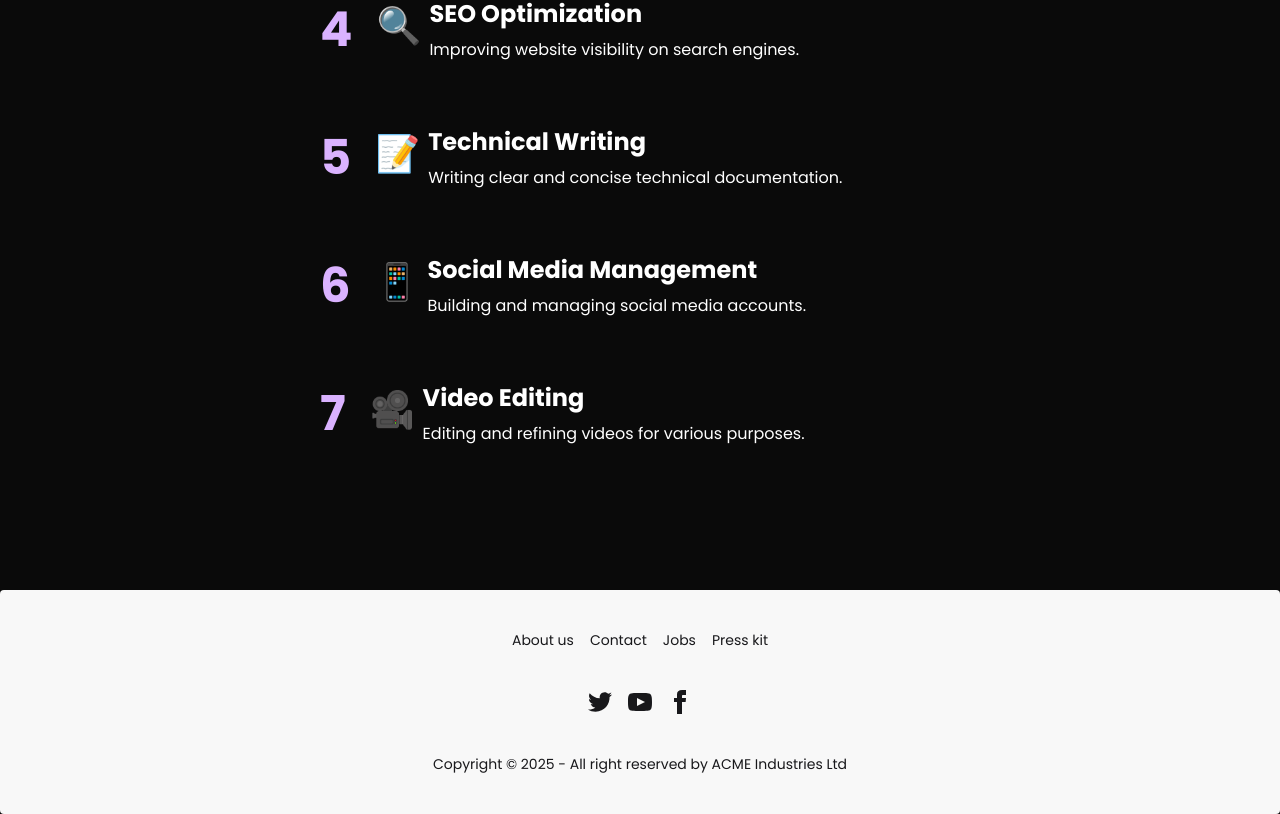
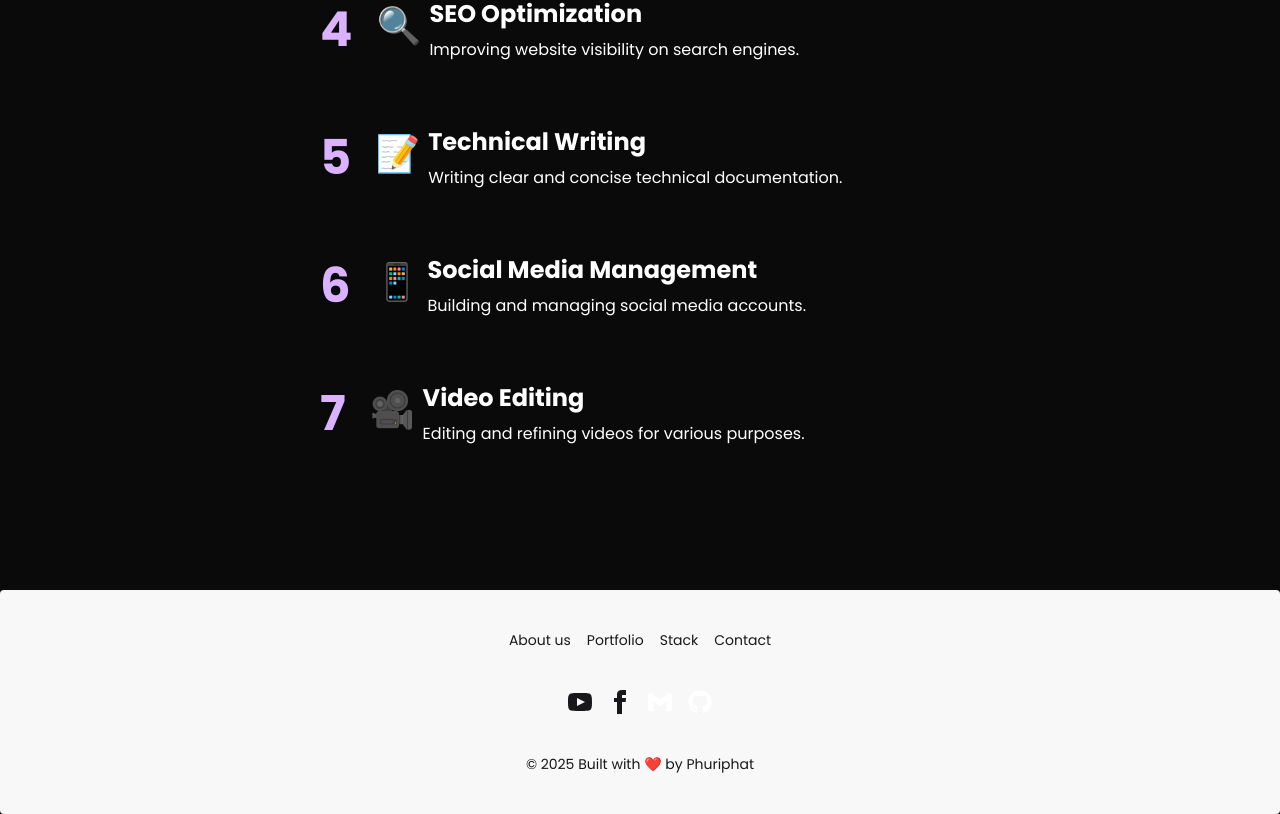
Before and after one commit to phuriphatSK/phuriphat-suknukul-portfolio, a Next.js app: page / in a window 1280 px wide. Shown: the part 4216-5030 px from the top of the page. Built offline with nearby package versions, Linux system fonts and the light colour scheme.

Commit message:
Refactor Footer component to use Link for navigation; add social media icons and update copyright text

```diff
--- a/components/Footer.tsx
+++ b/components/Footer.tsx
@@ -1,3 +1,7 @@
+import Link from "next/link";
+import { SiGmail } from "react-icons/si";
+import { FaGithub } from "react-icons/fa";
+
 export const Footer = () => {
   return (
     <footer
@@ -5,25 +9,27 @@ export const Footer = () => {
       id="contact"
     >
       <nav className="grid grid-flow-col gap-4">
-        <a className="link link-hover">About us</a>
-        <a className="link link-hover">Contact</a>
-        <a className="link link-hover">Jobs</a>
-        <a className="link link-hover">Press kit</a>
+        <Link href="#about" className="link link-hover">
+          About us
+        </Link>
+        <Link href="#portfolio" className="link link-hover">
+          Portfolio
+        </Link>
+        <Link href="#stack" className="link link-hover">
+          Stack
+        </Link>
+        <Link href="#contact" className="link link-hover">
+          Contact
+        </Link>
       </nav>
+
       <nav>
         <div className="grid grid-flow-col gap-4">
-          <a>
-            <svg
-              xmlns="http://www.w3.org/2000/svg"
-              width="24"
-              height="24"
-              viewBox="0 0 24 24"
-              className="fill-current"
-            >
-              <path d="M24 4.557c-.883.392-1.832.656-2.828.775 1.017-.609 1.798-1.574 2.165-2.724-.951.564-2.005.974-3.127 1.195-.897-.957-2.178-1.555-3.594-1.555-3.179 0-5.515 2.966-4.797 6.045-4.091-.205-7.719-2.165-10.148-5.144-1.29 2.213-.669 5.108 1.523 6.574-.806-.026-1.566-.247-2.229-.616-.054 2.281 1.581 4.415 3.949 4.89-.693.188-1.452.232-2.224.084.626 1.956 2.444 3.379 4.6 3.419-2.07 1.623-4.678 2.348-7.29 2.04 2.179 1.397 4.768 2.212 7.548 2.212 9.142 0 14.307-7.721 13.995-14.646.962-.695 1.797-1.562 2.457-2.549z"></path>
-            </svg>
-          </a>
-          <a>
+          <a
+            href="https://www.youtube.com/@phuriphatsuknukul972"
+            target="_blank"
+            rel="noopener noreferrer"
+          >
             <svg
               xmlns="http://www.w3.org/2000/svg"
               width="24"
@@ -34,7 +40,11 @@ export const Footer = () => {
               <path d="M19.615 3.184c-3.604-.246-11.631-.245-15.23 0-3.897.266-4.356 2.62-4.385 8.816.029 6.185.484 8.549 4.385 8.816 3.6.245 11.626.246 15.23 0 3.897-.266 4.356-2.62 4.385-8.816-.029-6.185-.484-8.549-4.385-8.816zm-10.615 12.816v-8l8 3.993-8 4.007z"></path>
             </svg>
           </a>
-          <a>
+          <a
+            href="https://www.facebook.com/phuriphat.suknukul"
+            target="_blank"
+            rel="noopener noreferrer"
+          >
             <svg
               xmlns="http://www.w3.org/2000/svg"
               width="24"
@@ -45,13 +55,25 @@ export const Footer = () => {
               <path d="M9 8h-3v4h3v12h5v-12h3.642l.358-4h-4v-1.667c0-.955.192-1.333 1.115-1.333h2.885v-5h-3.808c-3.596 0-5.192 1.583-5.192 4.615v3.385z"></path>
             </svg>
           </a>
+          {/* Gmail icon */}
+          <a href="mailto:phuriphatsuknukul@gmail.com" className="text-white">
+            <SiGmail size={24} />
+          </a>
+
+          {/* GitHub icon */}
+          <a
+            href="https://github.com/phuriphatSK"
+            target="_blank"
+            rel="noopener noreferrer"
+            className="text-white"
+          >
+            <FaGithub size={24} />
+          </a>
         </div>
       </nav>
+
       <aside>
-        <p>
-          Copyright © {new Date().getFullYear()} - All right reserved by ACME
-          Industries Ltd
-        </p>
+        <p>© {new Date().getFullYear()} Built with ❤️ by Phuriphat</p>
       </aside>
     </footer>
   );
```
